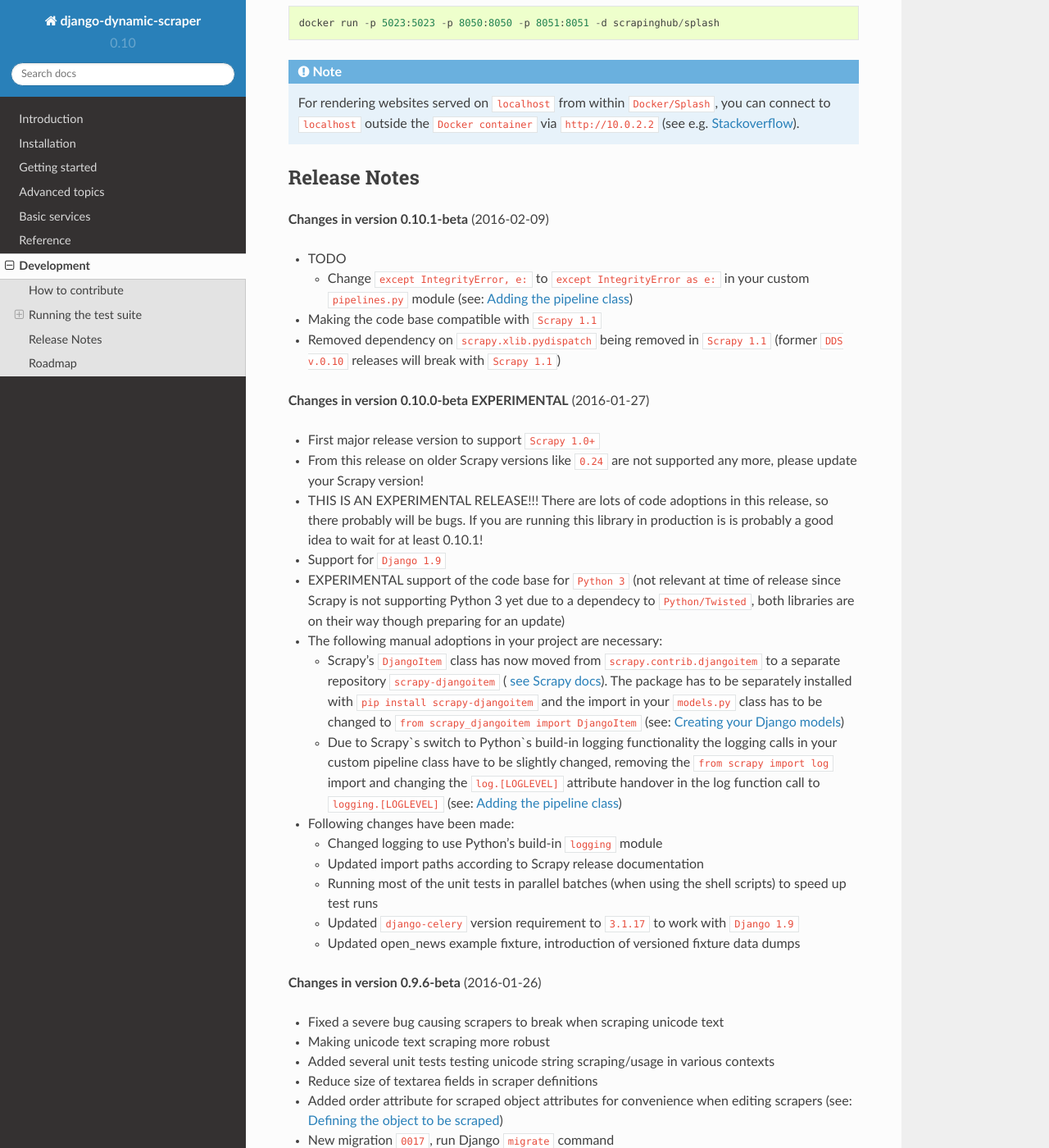
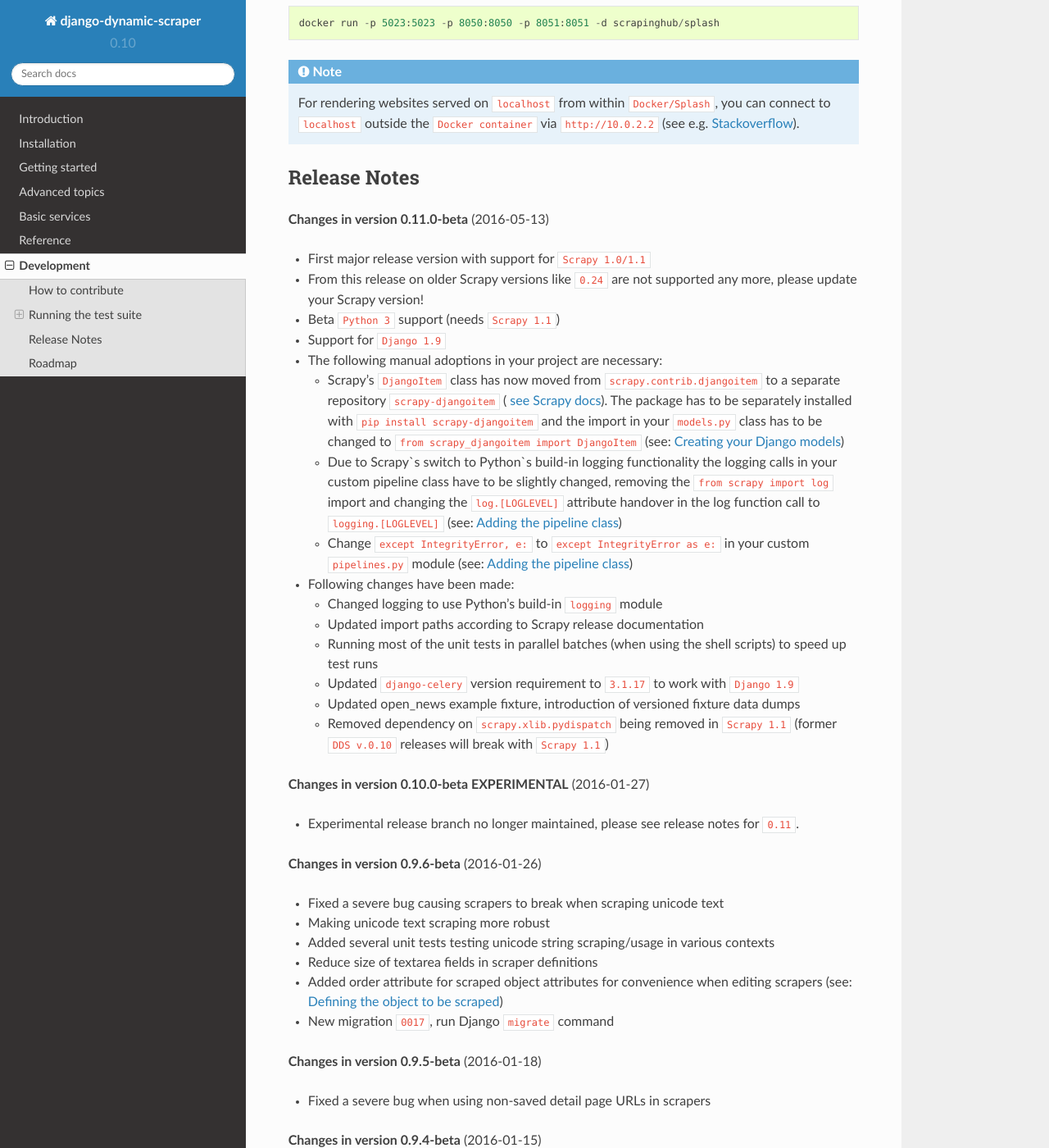
Before and after one commit to dev02019/django-dynamic-scraper, a Sphinx documentation site: the page built from docs/development.rst, in a window 1280 px wide and 1400 px high, scrolled down 2148 px. Shown: the whole window at 82% size. Built offline with Sphinx 7.4.7 and the Read the Docs theme 2.0.0, drawn with Linux system fonts in a browser that asks for light colours.

Commit message:
Sorting/restructuring release notes to indicate experimental nature of 0.10 branch, updated release notes on 0.11 branch for main release

```diff
--- a/docs/development.rst
+++ b/docs/development.rst
@@ -93,30 +93,14 @@ Docker container can be run with::
 
 Release Notes
 =============
-**Changes in version 0.10.1-beta** (2016-02-09)
 
+**Changes in version 0.11.0-beta** (2016-05-13)
 
-* TODO
-
-  * Change ``except IntegrityError, e:`` to ``except IntegrityError as e:`` in your custom
-    ``pipelines.py`` module (see: :ref:`adding_pipeline_class`)
-
-* Making the code base compatible with ``Scrapy 1.1``
-* Removed dependency on ``scrapy.xlib.pydispatch`` being removed in ``Scrapy 1.1``
-  (former ``DDS v.0.10`` releases will break with ``Scrapy 1.1``)
-
-**Changes in version 0.10.0-beta EXPERIMENTAL** (2016-01-27)
-
-* First major release version to support ``Scrapy 1.0+``
+* First major release version with support for ``Scrapy 1.0/1.1``
 * From this release on older Scrapy versions like ``0.24`` are not supported any more,
   please update your Scrapy version!
-* THIS IS AN EXPERIMENTAL RELEASE!!! There are lots of code adoptions in this release,
-  so there probably will be bugs. If you are running this library in production is is
-  probably a good idea to wait for at least 0.10.1!
+* Beta ``Python 3`` support (needs ``Scrapy 1.1``)
 * Support for ``Django 1.9``
-* EXPERIMENTAL support of the code base for ``Python 3`` (not relevant at time of release
-  since Scrapy is not supporting Python 3 yet due to a dependecy to ``Python/Twisted``,
-  both libraries are on their way though preparing for an update)
 
 * The following manual adoptions in your project are necessary:
 
@@ -132,6 +116,8 @@ Release Notes
     ``from scrapy import log`` import and changing the ``log.[LOGLEVEL]`` attribute
     handover in the log function call to ``logging.[LOGLEVEL]``
     (see: :ref:`adding_pipeline_class`)
+  * Change ``except IntegrityError, e:`` to ``except IntegrityError as e:`` in your custom
+    ``pipelines.py`` module (see: :ref:`adding_pipeline_class`)
 
 * Following changes have been made:
 
@@ -141,6 +127,12 @@ Release Notes
     to speed up test runs
   * Updated ``django-celery`` version requirement to ``3.1.17`` to work with ``Django 1.9``
   * Updated open_news example fixture, introduction of versioned fixture data dumps
+  * Removed dependency on ``scrapy.xlib.pydispatch`` being removed in ``Scrapy 1.1``
+    (former ``DDS v.0.10`` releases will break with ``Scrapy 1.1``)
+
+**Changes in version 0.10.0-beta EXPERIMENTAL** (2016-01-27)
+
+* Experimental release branch no longer maintained, please see release notes for ``0.11``.
 
 **Changes in version 0.9.6-beta** (2016-01-26)
 
```
